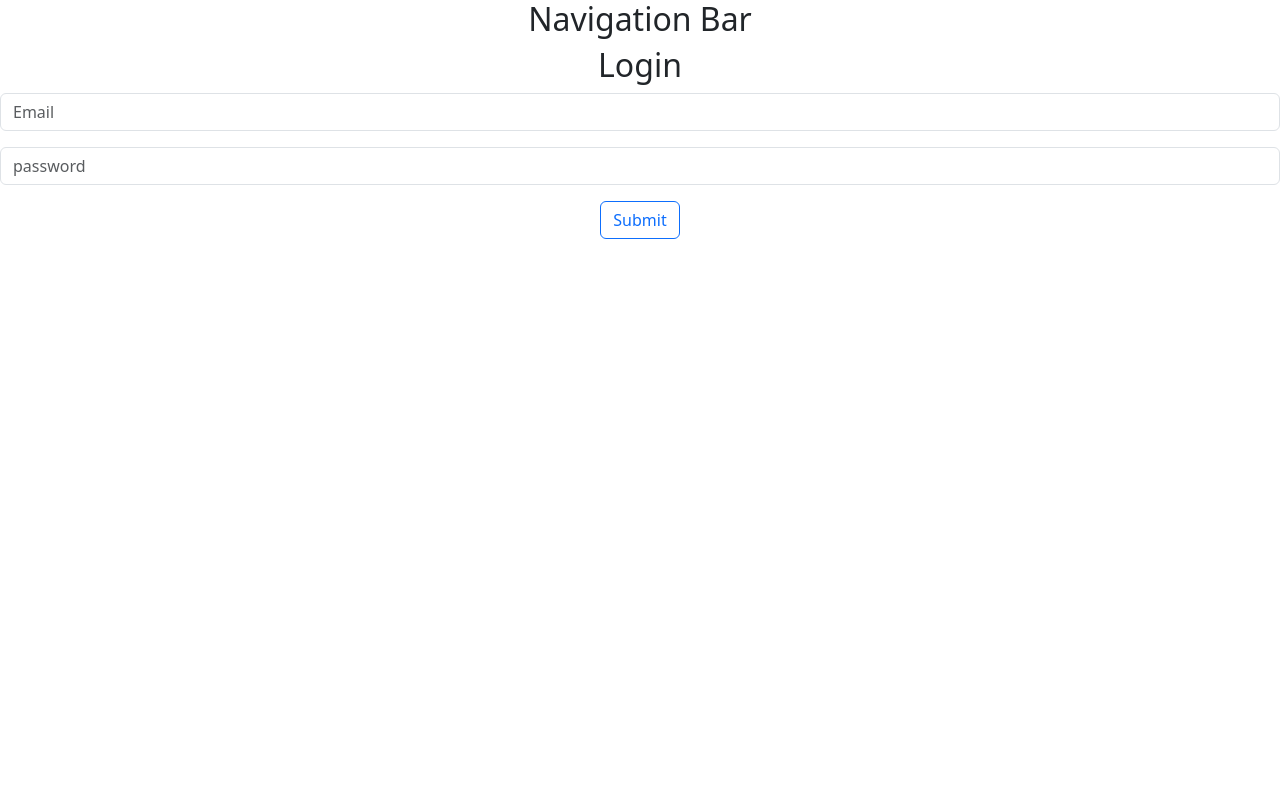
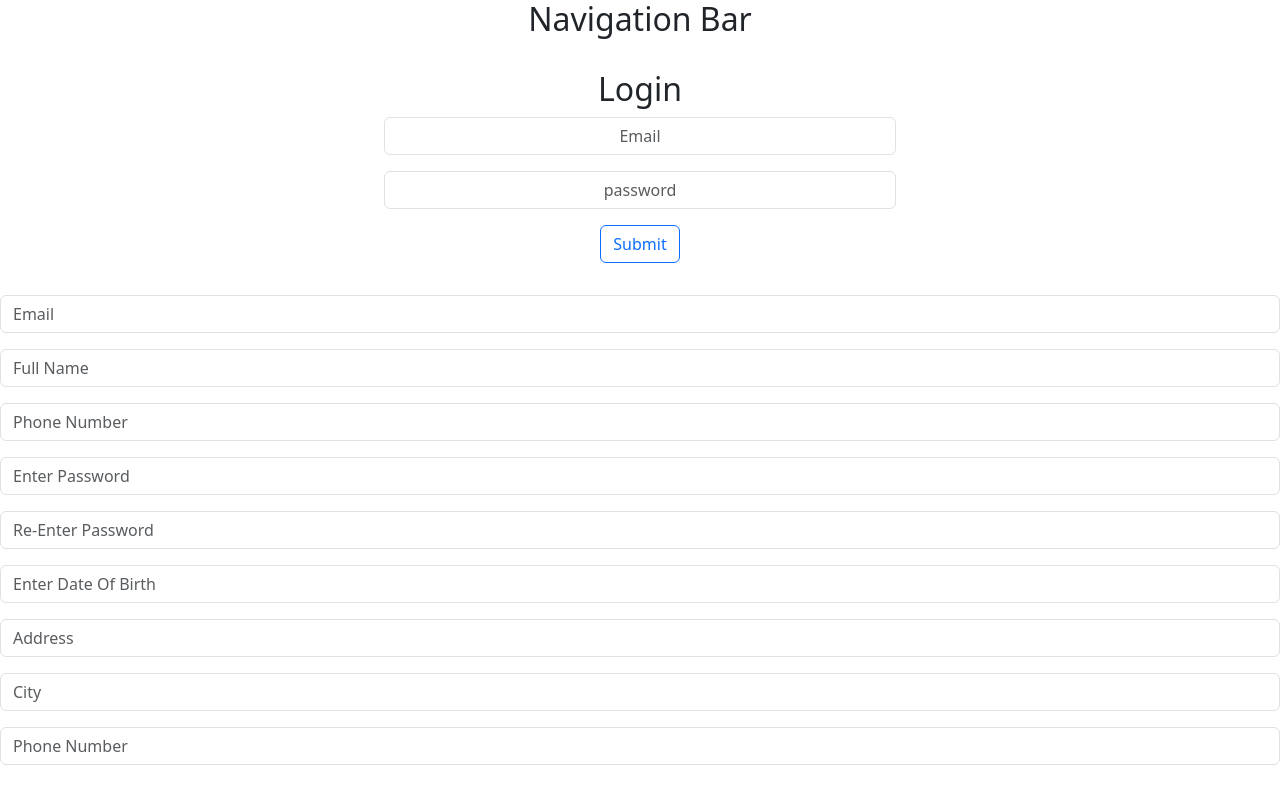
Before and after one commit to Dey11subrata/Registration-Login, a React (Create React App) app in the folder client/: page / in a window 1280 px wide. Built offline with nearby package versions, Linux system fonts and the light colour scheme.

Commit message:
User Registration Layout created

```diff
--- a/client/src/App.js
+++ b/client/src/App.js
@@ -1,12 +1,14 @@
 import "bootstrap/dist/css/bootstrap.min.css";
 import "./App.css";
 import UserLogin from "./components/Registration_Login/Login/UserLogin";
+import UserRegistration from "./components/Registration_Login/Registration/UserRegistration";
 
 function App() {
   return (
     <div className="App">
       <h2>Navigation Bar</h2>
       <UserLogin />
+      <UserRegistration />
     </div>
   );
 }
--- a/client/src/components/Registration_Login/Login/UserLogin.css
+++ b/client/src/components/Registration_Login/Login/UserLogin.css
@@ -0,0 +1,8 @@
+.user-login-form{
+    max-width:40% ;
+    margin:2rem auto;
+}
+
+.user-login-form input{
+   text-align: center;
+  }
--- a/client/src/components/Registration_Login/Registration/UserRegistration.jsx
+++ b/client/src/components/Registration_Login/Registration/UserRegistration.jsx
@@ -1,8 +1,88 @@
 import React from 'react'
+import {
+  Form,
+  FormGroup,
+  Input,
+  Button
+} from 'reactstrap'
 
 function UserRegistration() {
   return (
-    <div>
+    <div className='user-registration-form'>
+      <Form>
+        <FormGroup>
+          <Input
+            type='email'
+            name='userEmail'
+            id='userEmail'
+            placeholder='Email'
+          />
+        </FormGroup>
+        <FormGroup>
+          <Input
+            type='text'
+            name='fullName'
+            id='fullName'
+            placeholder='Full Name'
+          />
+        </FormGroup>
+        <FormGroup>
+          <Input
+            type='text'
+            name='phoneNumber'
+            id='phoneNumber'
+            placeholder='Phone Number'
+          />
+        </FormGroup>
+        <FormGroup>
+          <Input
+            type='password'
+            name='password'
+            id='password'
+            placeholder='Enter Password'
+          />
+        </FormGroup>
+        <FormGroup>
+          <Input
+            type='password'
+            name='confirm_password'
+            id='confirm_password'
+            placeholder='Re-Enter Password'
+          />
+        </FormGroup>
+        <FormGroup>
+          <Input
+            type="datetime"
+            id="birthDate"
+            name="birthDate"
+            placeholder="Enter Date Of Birth"
+          />
+        </FormGroup>
+        <FormGroup>
+          <Input
+            type='text'
+            name='streetAddress'
+            id='streetAddress'
+            placeholder='Address'
+          />
+        </FormGroup>
+        <FormGroup>
+          <Input
+            type='text'
+            name='city'
+            id='city'
+            placeholder='City'
+          />
+        </FormGroup>
+        <FormGroup>
+          <Input
+            type='text'
+            name='pincode'
+            id='pincode'
+            placeholder='Phone Number'
+          />
+        </FormGroup>
+      </Form>
 
     </div>
   )
```
